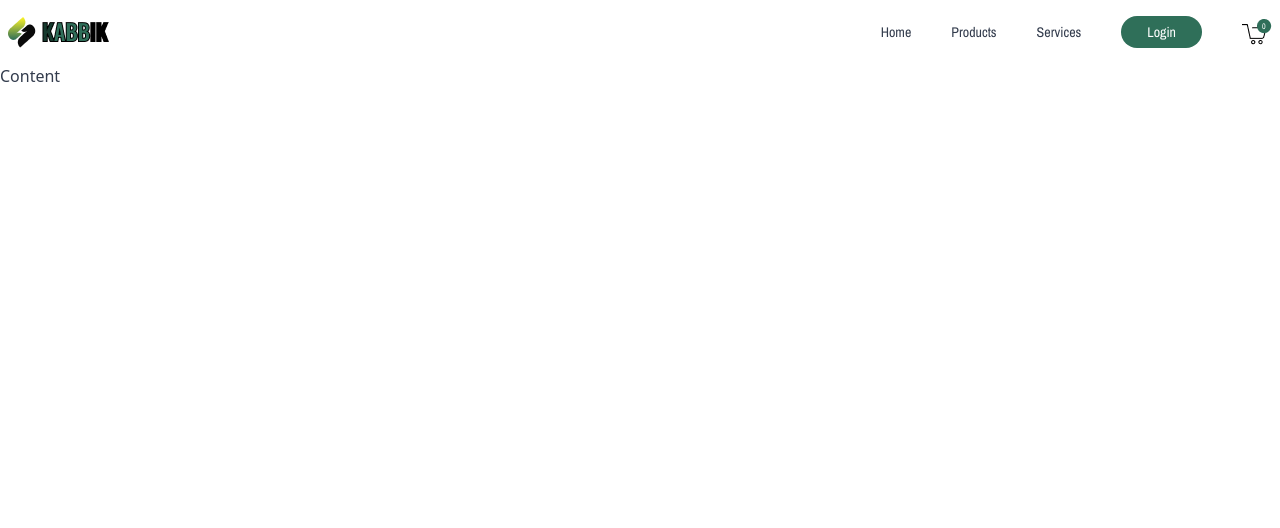
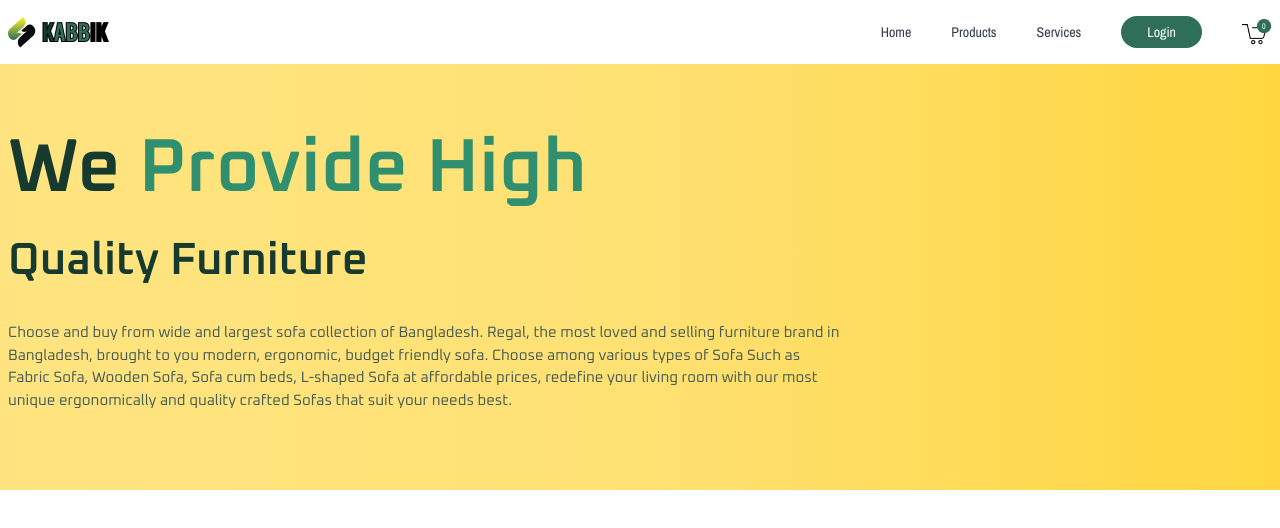
Before and after one commit to ShishirPHS/kabbik, a React (Vite) app: page / in a window 1280 px wide. Shown: the top 528 px of the page. Built offline with nearby package versions, Linux system fonts and the light colour scheme.

Commit message:
creating banner

```diff
--- a/src/App.jsx
+++ b/src/App.jsx
@@ -1,4 +1,5 @@
-import Navbar from "./assets/components/Navbar/Navbar";
+import Banner from "./components/Banner/Banner";
+import Navbar from "./components/Navbar/Navbar";
 
 function App() {
   return (
@@ -9,7 +10,7 @@ function App() {
           {/* Navbar */}
           <Navbar></Navbar>
           {/* Page content here */}
-          Content
+          <Banner></Banner>
         </div>
         <div className="drawer-side">
           <label
--- /dev/null
+++ b/src/components/Banner/Banner.jsx
@@ -0,0 +1,30 @@
+const Banner = () => {
+  return (
+    <div className="bg-gradient-to-r from-[#FFE481] via-[#FFE173] to-[#FFD63F]">
+      <div className="container mx-auto px-2">
+        {/* banner upper */}
+        <div className="pt-[50px] pb-[78px]">
+          <h1 className="text-[75px] text-[#163A2E] font-semibold font-fontOxanium">
+            We <span className="text-[#2F8F6F]">Provide High</span>
+          </h1>
+          <h2 className="text-[#163A2E] font-semibold text-[45px] font-fontOxanium">
+            Quality Furniture
+          </h2>
+          <p className="text-[#475B54] text-[15px] font-fontOxanium max-w-[834px] mt-[28px]">
+            Choose and buy from wide and largest sofa collection of Bangladesh.
+            Regal, the most loved and selling furniture brand in Bangladesh,
+            brought to you modern, ergonomic, budget friendly sofa. Choose among
+            various types of Sofa Such as Fabric Sofa, Wooden Sofa, Sofa cum
+            beds, L-shaped Sofa at affordable prices, redefine your living room
+            with our most unique ergonomically and quality crafted Sofas that
+            suit your needs best.
+          </p>
+        </div>
+        {/* banner lower */}
+        <div></div>
+      </div>
+    </div>
+  );
+};
+
+export default Banner;
--- a/src/index.css
+++ b/src/index.css
@@ -1,4 +1,6 @@
 @import url("https://fonts.googleapis.com/css2?family=Archivo+Narrow:ital,wght@0,400..700;1,400..700&display=swap");
+@import url("https://fonts.googleapis.com/css2?family=Oxanium:wght@200..800&display=swap");
+@import url("https://fonts.googleapis.com/css2?family=Inter:wght@100..900&family=Oxanium:wght@200..800&display=swap");
 
 @tailwind base;
 @tailwind components;
--- a/tailwind.config.js
+++ b/tailwind.config.js
@@ -5,6 +5,8 @@ export default {
     extend: {
       fontFamily: {
         fontNarrow: ["Archivo Narrow", "sans-serif"],
+        fontOxanium: ["Oxanium", "sans-serif"],
+        fontInter: ["Inter", "sans-serif"],
       },
     },
   },
```
Also changed, not shown: src/assets/bannerRight.png (added), src/components/Navbar/Navbar.css (renamed from src/assets/components/Navbar/Navbar.css), src/components/Navbar/Navbar.jsx (renamed from src/assets/components/Navbar/Navbar.jsx).
